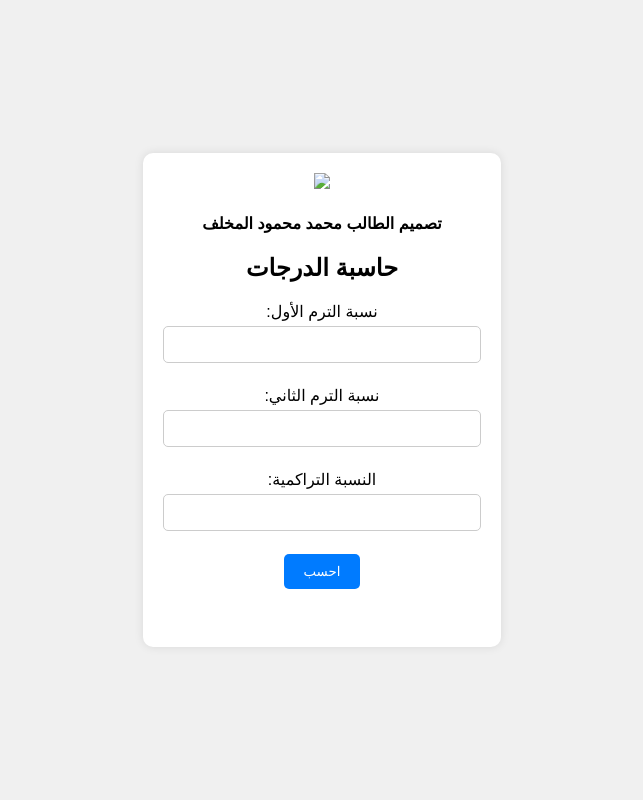
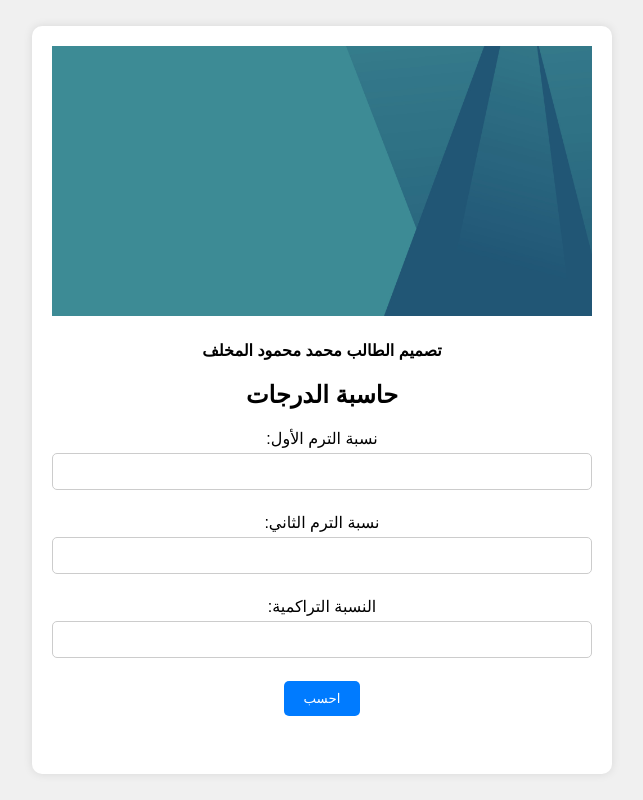
Before and after one commit to mohamed1917/3thterm, a plain HTML site: page index.html in a window 1280 px wide. Shown: the whole page, without its empty margins (318-961 px from the left). Drawn offline with Linux system fonts and the light colour scheme.

Commit message:
Update index.html

```diff
--- a/index.html
+++ b/index.html
@@ -60,7 +60,7 @@
 <div class="calculator-container">
     <div class="center">
 
-        <img src="imag/vecteezy_abstract-background-design-background-texture-design-with_18752867-1.jpg" width="=350" height="270">
+        <img src="vecteezy_abstract-background-design-background-texture-design-with_18752867-1.jpg" width="=350" height="270">
         <h4>تصميم الطالب محمد محمود المخلف</h4>
     </div>
 
```
